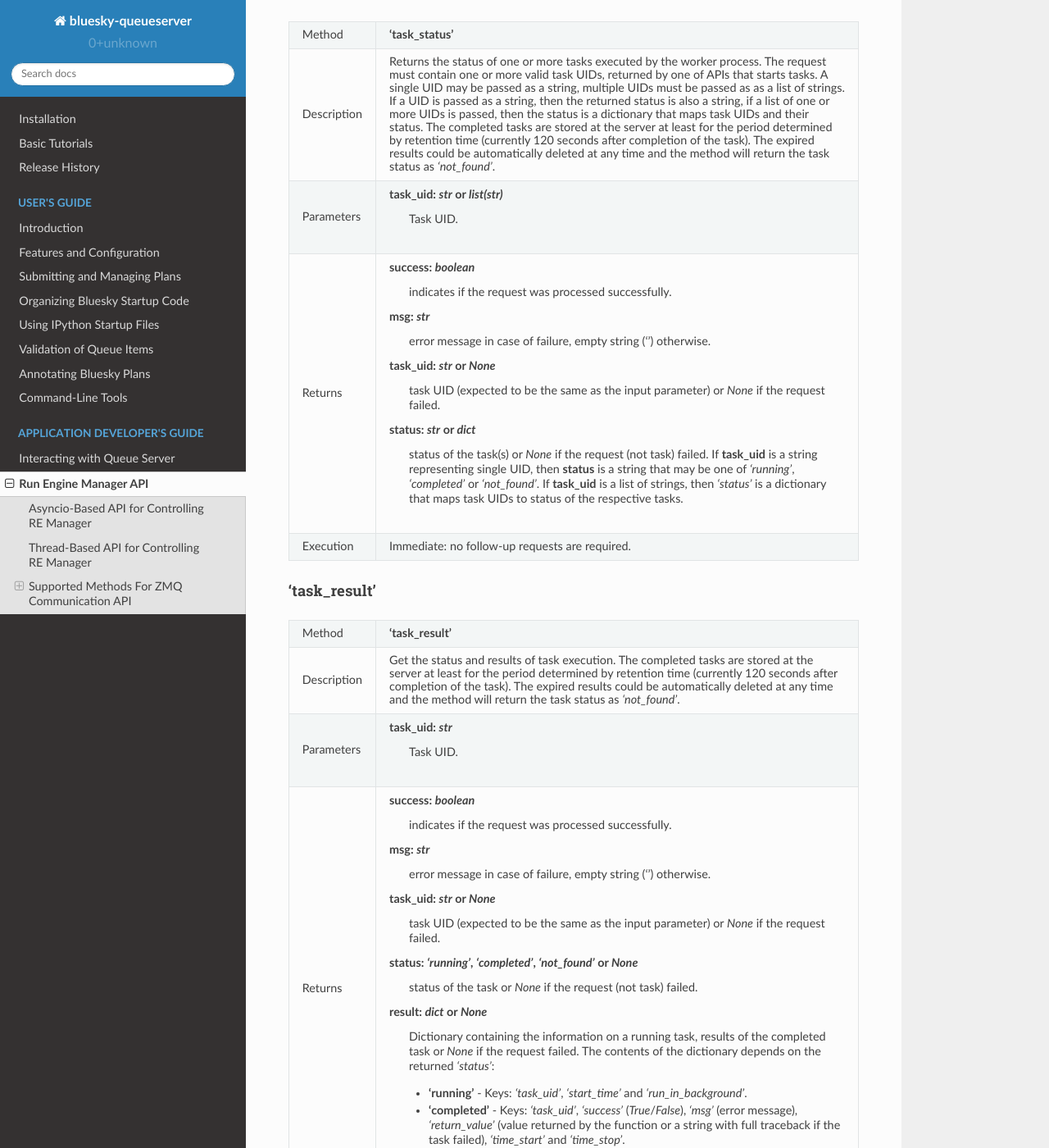
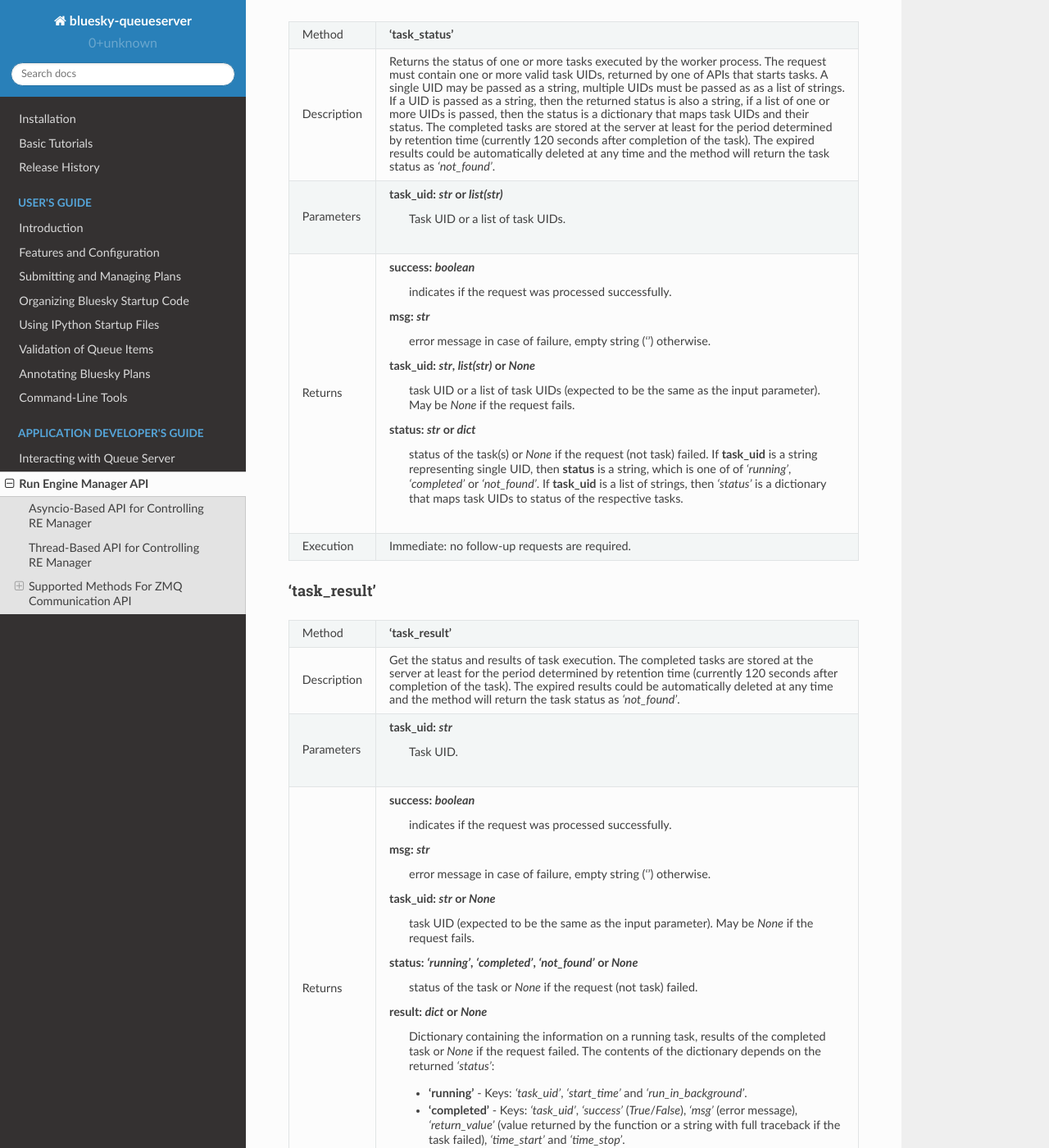
Before and after one commit to bluesky/bluesky-queueserver, a Sphinx documentation site: the page built from docs/source/re_manager_api.rst, in a window 1280 px wide and 1400 px high, scrolled down 26296 px. Shown: the whole window at 82% size. Built offline with Sphinx 7.4.7 and the Read the Docs theme 2.0.0, drawn with Linux system fonts in a browser that asks for light colours.

Commit message:
DOC: fix documentation of 'task_status' API

```diff
--- a/docs/source/re_manager_api.rst
+++ b/docs/source/re_manager_api.rst
@@ -1530,21 +1530,21 @@ Description   Returns the status of one or more tasks executed by the worker pro
               the method will return the task status as *'not_found'*.
 ------------  -----------------------------------------------------------------------------------------
 Parameters    **task_uid**: *str* or *list(str)*
-                  Task UID.
-------------  -----------------------------------------------------------------------------------------
-Returns       **success**: *boolean*
-                  indicates if the request was processed successfully.
-
-              **msg**: *str*
-                  error message in case of failure, empty string ('') otherwise.
-
-              **task_uid**: *str* or *None*
-                  task UID (expected to be the same as the input parameter) or *None* if
-                  the request failed.
+                  Task UID or a list of task UIDs.
+------------  -----------------------------------------------------------------------------------------
+Returns       **success**: *boolean*
+                  indicates if the request was processed successfully.
+
+              **msg**: *str*
+                  error message in case of failure, empty string ('') otherwise.
+
+              **task_uid**: *str*, *list(str)* or *None*
+                  task UID or a list of task UIDs (expected to be the same as the input parameter).
+                  May be *None* if the request fails.
 
               **status**: *str* or *dict*
                   status of the task(s) or *None* if the request (not task) failed. If **task_uid**
-                  is a string representing single UID, then **status** is a string that may be one
+                  is a string representing single UID, then **status** is a string, which is one of
                   of *'running'*, *'completed'* or *'not_found'*. If **task_uid** is a list of strings,
                   then *'status'* is a dictionary that maps task UIDs to status of the respective tasks.
 ------------  -----------------------------------------------------------------------------------------
@@ -1575,8 +1575,8 @@ Returns       **success**: *boolean*
                   error message in case of failure, empty string ('') otherwise.
 
               **task_uid**: *str* or *None*
-                  task UID (expected to be the same as the input parameter) or *None* if
-                  the request failed.
+                  task UID (expected to be the same as the input parameter). May be *None* if
+                  the request fails.
 
               **status**: *'running'*, *'completed'*, *'not_found'* or *None*
                   status of the task or *None* if the request (not task) failed.
```
